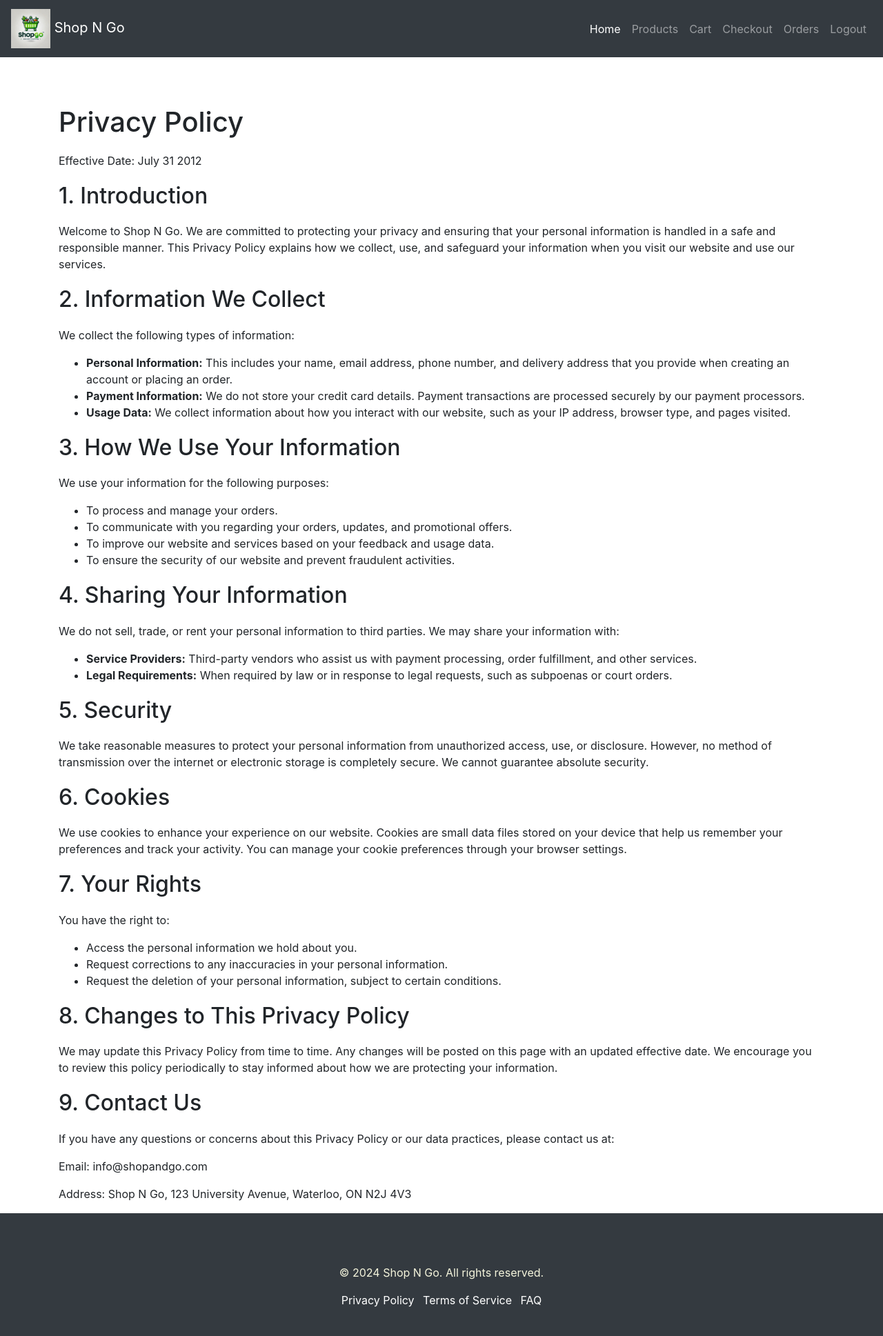
After one commit to peihome/phpProject, a PHP site: page /views/privacy_policy.php in a window 1280 px wide. The commit adds this page. Shown: the whole page at 69% size. Run offline with PHP 8.4, Linux system fonts and the light colour scheme; the visitor is signed in with stand-in values (Sample User, id 1); some libraries are stand-ins or nearby versions.

Commit message:
Few final fixes

```diff
--- a/js/script.js
+++ b/js/script.js
@@ -4,18 +4,8 @@ $(document).ready(function() {
         $('.alert').hide();
     }, 5000);
 
-
-    function removeQueryParameters() {
-        // Get the current URL
-        var url = window.location.href;
-
-        // Remove query parameters if present
-        var newUrl = url.split('?')[0];
-
-        // Update the URL without reloading the page
-        window.history.replaceState(null, '', newUrl);
-    }
-
-    // Call the function to remove query parameters
-    // removeQueryParameters();
+    $('.question').click(function() {
+        $(this).next('.answer').slideToggle();
+        $(this).toggleClass('active');
+    });
 });
--- a/styles/style.css
+++ b/styles/style.css
@@ -104,9 +104,8 @@ footer {
 }
 
 .head-back{
-
     background-color: #F5F5DC !important;
-    color:#32CD32 !important;
+    color:#68cd32 !important;
 }
 
 .card {
@@ -239,3 +238,34 @@ header {
     height: auto !important;
     width: auto !important;
 }
+
+/* FAQ Starts */
+.container {
+    margin-top: 50px;
+}
+h1 {
+    margin-bottom: 30px;
+}
+.faq-item {
+    margin-bottom: 20px;
+}
+.faq-item h4 {
+    cursor: pointer;
+    padding: 10px;
+    border: 1px solid #ddd;
+    border-radius: 5px;
+    background-color: #f8f9fa;
+}
+.faq-item .answer {
+    display: none;
+    padding: 10px;
+    border: 1px solid #ddd;
+    border-top: none;
+    border-radius: 0 0 5px 5px;
+    background-color: #ffffff;
+}
+/* FAQ Ends */
+
+p {
+    margin-bottom: 20px;
+}
--- a/views/footer.php
+++ b/views/footer.php
@@ -12,14 +12,14 @@
 <footer class="bg-dark text-white py-4">
     <div class="nav-font">
         <div class="container text-center">
-            <p>&copy; 2024 Shop and Go. All rights reserved.</p>
+            <p>&copy; 2024 Shop N Go. All rights reserved.</p>
 
             <ul class="list-inline mb-3">
                 <div class="nav-font">
-                    <li class="list-inline-item"><a href="privacy-policy.php" class="text-white">Privacy Policy</a></li>
-                    <li class="list-inline-item"><a href="terms-of-service.php" class="text-white">Terms of Service</a>
+                    <li class="list-inline-item"><a href="privacy_policy.php" class="text-white" target="_blank">Privacy Policy</a></li>
+                    <li class="list-inline-item"><a href="terms_of_service.php" class="text-white" target="_blank">Terms of Service</a>
                     </li>
-                    <li class="list-inline-item"><a href="contact.php" class="text-white">Contact Us</a></li>
+                    <li class="list-inline-item"><a href="faq.php" class="text-white" target="_blank">FAQ</a></li>
                 </div>
             </ul>
         </div>
@@ -27,7 +27,7 @@
 </footer>
 
 <!-- Include JS Libraries -->
-<script src="https://code.jquery.com/jquery-3.5.1.slim.min.js"></script>
+<script src="https://code.jquery.com/jquery-3.5.1.min.js"></script>
 <script src="https://cdn.jsdelivr.net/npm/@popperjs/core@2.5.2/dist/umd/popper.min.js"></script>
 <script src="https://stackpath.bootstrapcdn.com/bootstrap/4.5.2/js/bootstrap.min.js"></script>
 </body>
--- a/views/header.php
+++ b/views/header.php
@@ -7,10 +7,10 @@ require_once('../controllers/Utils.php');
 <head>
     <meta charset="UTF-8">
     <meta name="viewport" content="width=device-width, initial-scale=1.0">
-    <title>Shop and Go</title>
+    <title>Shop N Go</title>
     <link rel="icon" type="image/x-icon" href="../images/logo.jpg">
     <link rel="stylesheet" href="../styles/style.css">
-    <script src="https://code.jquery.com/jquery-3.3.1.slim.min.js" integrity="sha384-q8i/X+965DzO0rT7abK41JStQIAqVgRVzpbzo5smXKp4YfRvH+8abtTE1Pi6jizo" crossorigin="anonymous"></script>
+    <script src="https://code.jquery.com/jquery-3.5.1.min.js"></script>
     <script src="../js/script.js"></script>
     <link rel="stylesheet" href="https://stackpath.bootstrapcdn.com/bootstrap/4.5.2/css/bootstrap.min.css">
 </head>
@@ -21,7 +21,7 @@ require_once('../controllers/Utils.php');
         <nav class="navbar navbar-expand-lg navbar-dark bg-dark">
 
             <a class="navbar-brand" href="home.php">
-                <img src="../images/logo.jpg" alt="Shop and Go" class="logo" id="navbar-logo"> Shop and Go</a>
+                <img src="../images/logo.jpg" alt="Shop N Go" class="logo" id="navbar-logo"> Shop N Go</a>
             <button class="navbar-toggler" type="button" data-toggle="collapse" data-target="#navbarNav"
                 aria-controls="navbarNav" aria-expanded="false" aria-label="Toggle navigation">
                 <span class="navbar-toggler-icon"></span>
--- a/views/home.php
+++ b/views/home.php
@@ -9,7 +9,7 @@ include 'header.php';
 <head>
     <meta charset="UTF-8">
     <meta name="viewport" content="width=device-width, initial-scale=1.0">
-    <title>Shop and Go - Home</title>
+    <title>Shop N Go - Home</title>
     <link rel="stylesheet" href="../styles/style.css">
     <link rel="stylesheet" href="https://stackpath.bootstrapcdn.com/bootstrap/4.5.2/css/bootstrap.min.css">
 </head>
@@ -17,7 +17,7 @@ include 'header.php';
     <!-- Hero Section -->
     <div class="hero-section text-center text-white">
         <div class="container">
-            <h1 class="display-4">Welcome to Shop and Go</h1>
+            <h1 class="display-4">Welcome to Shop N Go</h1>
             <p class="lead">Your one-stop shop for all your grocery needs!</p>
             <a href="product.php" class="btn btn-primary btn-lg custom-button1">Browse Products</a>
         </div>
--- /dev/null
+++ b/views/privacy_policy.php
@@ -0,0 +1,83 @@
+<?php include 'header.php'; ?>
+<style>
+    h1,
+    h2,
+    h3 {
+        margin-top: 20px;
+        margin-bottom: 20px;
+    }
+</style>
+
+<body>
+    <div class="container">
+        <h1>Privacy Policy</h1>
+
+        <p>Effective Date: July 31 2012</p>
+
+        <h2>1. Introduction</h2>
+        <p>Welcome to Shop N Go. We are committed to protecting your privacy and ensuring that your personal information
+            is handled in a safe and responsible manner. This Privacy Policy explains how we collect, use, and safeguard
+            your information when you visit our website and use our services.</p>
+
+        <h2>2. Information We Collect</h2>
+        <p>We collect the following types of information:</p>
+        <ul>
+            <li><strong>Personal Information:</strong> This includes your name, email address, phone number, and
+                delivery address that you provide when creating an account or placing an order.</li>
+            <li><strong>Payment Information:</strong> We do not store your credit card details. Payment transactions are
+                processed securely by our payment processors.</li>
+            <li><strong>Usage Data:</strong> We collect information about how you interact with our website, such as
+                your IP address, browser type, and pages visited.</li>
+        </ul>
+
+        <h2>3. How We Use Your Information</h2>
+        <p>We use your information for the following purposes:</p>
+        <ul>
+            <li>To process and manage your orders.</li>
+            <li>To communicate with you regarding your orders, updates, and promotional offers.</li>
+            <li>To improve our website and services based on your feedback and usage data.</li>
+            <li>To ensure the security of our website and prevent fraudulent activities.</li>
+        </ul>
+
+        <h2>4. Sharing Your Information</h2>
+        <p>We do not sell, trade, or rent your personal information to third parties. We may share your information
+            with:</p>
+        <ul>
+            <li><strong>Service Providers:</strong> Third-party vendors who assist us with payment processing, order
+                fulfillment, and other services.</li>
+            <li><strong>Legal Requirements:</strong> When required by law or in response to legal requests, such as
+                subpoenas or court orders.</li>
+        </ul>
+
+        <h2>5. Security</h2>
+        <p>We take reasonable measures to protect your personal information from unauthorized access, use, or
+            disclosure. However, no method of transmission over the internet or electronic storage is completely secure.
+            We cannot guarantee absolute security.</p>
+
+        <h2>6. Cookies</h2>
+        <p>We use cookies to enhance your experience on our website. Cookies are small data files stored on your device
+            that help us remember your preferences and track your activity. You can manage your cookie preferences
+            through your browser settings.</p>
+
+        <h2>7. Your Rights</h2>
+        <p>You have the right to:</p>
+        <ul>
+            <li>Access the personal information we hold about you.</li>
+            <li>Request corrections to any inaccuracies in your personal information.</li>
+            <li>Request the deletion of your personal information, subject to certain conditions.</li>
+        </ul>
+
+        <h2>8. Changes to This Privacy Policy</h2>
+        <p>We may update this Privacy Policy from time to time. Any changes will be posted on this page with an updated
+            effective date. We encourage you to review this policy periodically to stay informed about how we are
+            protecting your information.</p>
+
+        <h2>9. Contact Us</h2>
+        <p>If you have any questions or concerns about this Privacy Policy or our data practices, please contact us at:
+        </p>
+        <p>Email: info@shopandgo.com</p>
+        <p>Address: Shop N Go, 123 University Avenue, Waterloo, ON N2J 4V3</p>
+
+    </div>
+</body>
+<?php include 'footer.php'; ?>
```
Also changed, not shown: views/faq.php (added, +59 -0 lines), views/generate_invoice.php (+60 -16 lines), views/terms_of_service.php (added, +66 -0 lines).
